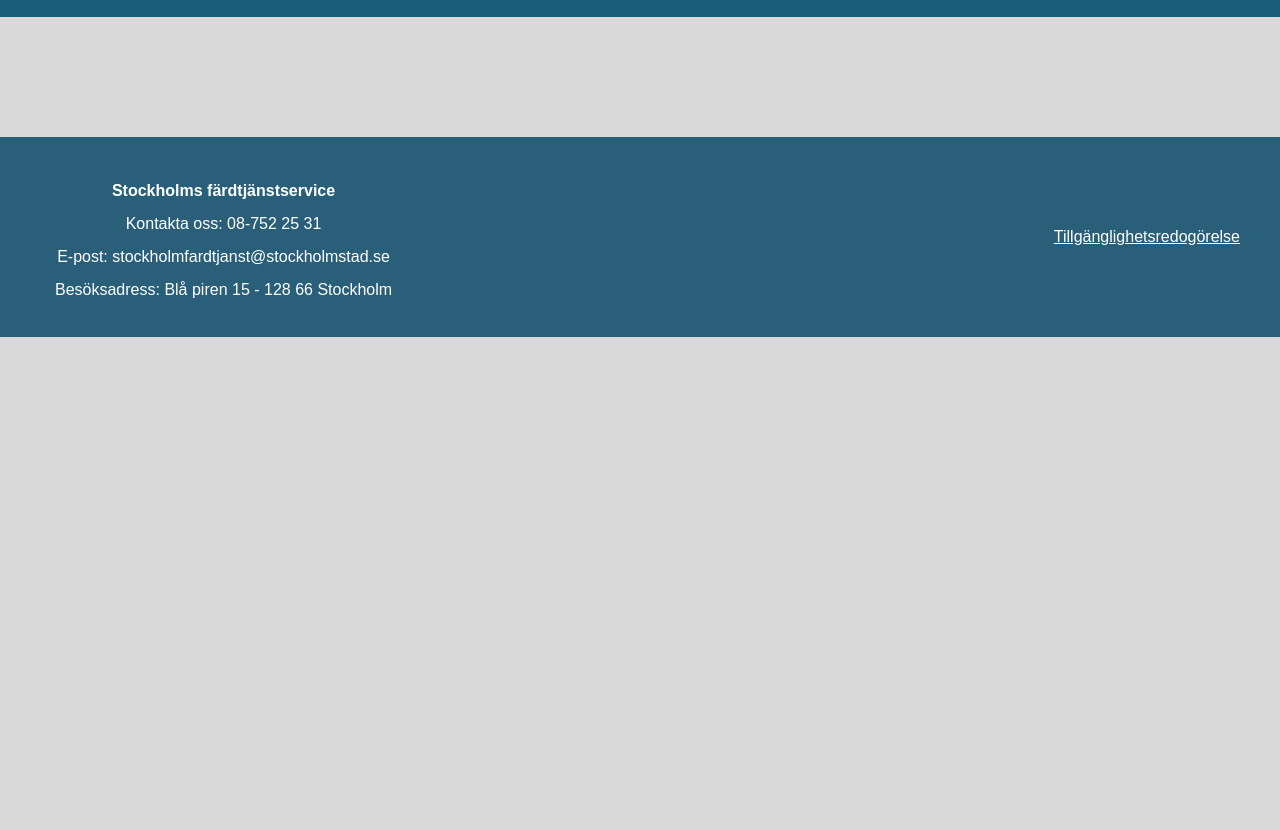
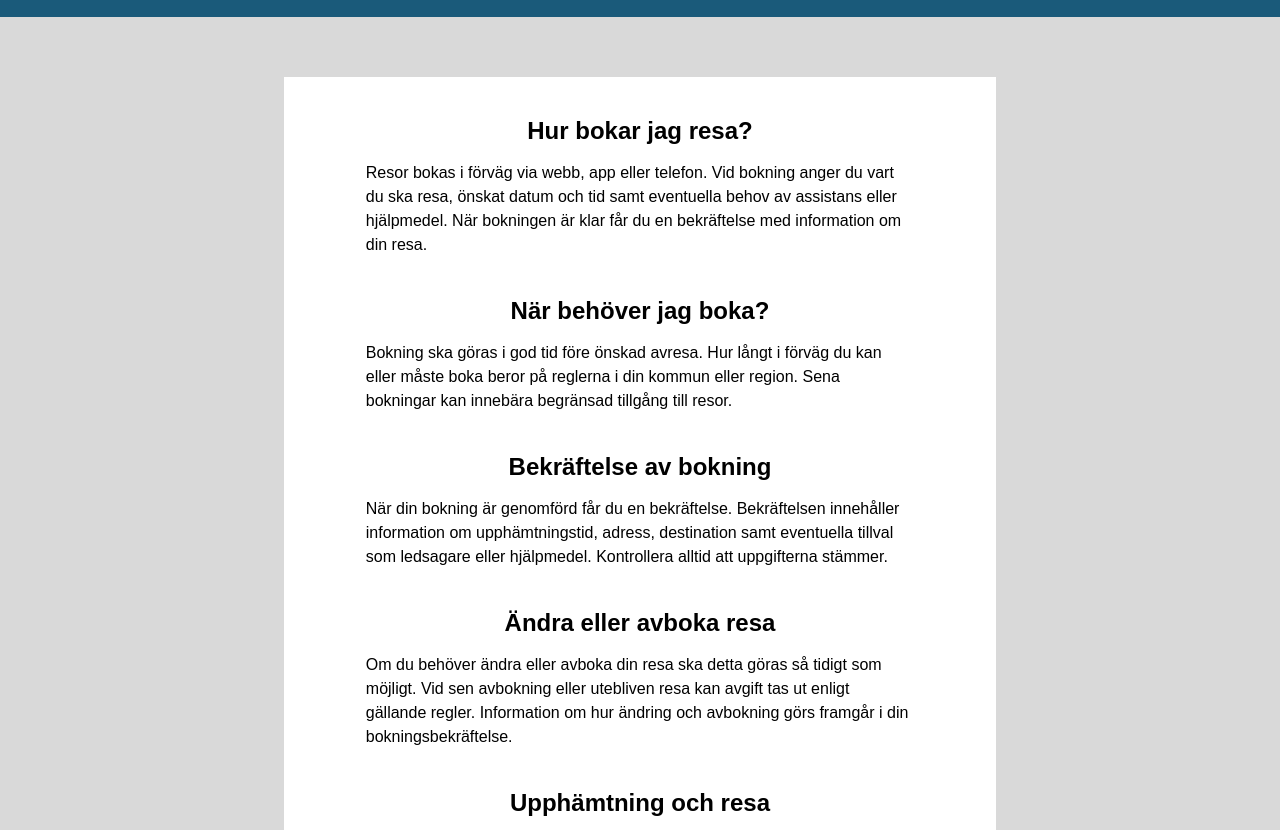
Before and after one commit to SusannaCarlsson90/projektuppgiftwebbanvand, a plain HTML site: page hurbokar.html in a window 1280 px wide. Shown: the part 97-927 px from the top of the page. Before the commit the page ends 800 px from the top, so only its background shows below. Drawn offline with Linux system fonts and the light colour scheme.

Commit message:
lagt till yutterligare sidor

```diff
--- a/css/styles.css
+++ b/css/styles.css
@@ -342,7 +342,33 @@
   border-radius: 0.25rem;
 }
 
+/*INFORMATION*/
+.information {
+  background-color: white;
+ max-width: 80ch;
+ margin: 0 auto; /*centrerar så vita rutan är i mitten*/
+ padding: 2.5rem 1.25rem; /* luft upp/ner och höger/vänster */
 
+}
+
+.information article {
+  margin-bottom: 2.5rem; /*avstånd under varje artikel*/
+  max-width: 65ch;
+  margin-left: auto; /*autocentrerar artikeln tillsammans med margin-right*/
+  margin-right: auto;
+}
+
+.information article h2 {
+  text-align: center;
+  margin-bottom: 1rem;
+}
+
+.information article p {
+  font-size: 1rem;
+  line-height: 1.5; /*radavstånd*/
+  text-align: left;
+
+}
 /* Responsiv design för tablet och mobil */
 @media (max-width: 768px) {
   /* Header och hamburgermeny */
--- a/hurbokar.html
+++ b/hurbokar.html
@@ -32,7 +32,28 @@
   </header>
 
   <main class="hero">
+    <div class="information">
+      <article><h2>Hur bokar jag resa?</h2>
+      <p>Resor bokas i förväg via webb, app eller telefon. Vid bokning anger du vart du ska resa, önskat datum och tid samt eventuella behov av assistans eller hjälpmedel. När bokningen är klar får du en bekräftelse med information om din resa.</p></article>
 
+      <article><h2>När behöver jag boka?</h2>
+       <p>Bokning ska göras i god tid före önskad avresa. Hur långt i förväg du kan eller måste boka beror på reglerna i din kommun eller region. Sena bokningar kan innebära begränsad tillgång till resor.</p></article>
+
+       <article><h2>Bekräftelse av bokning</h2>
+         <p>När din bokning är genomförd får du en bekräftelse. Bekräftelsen innehåller information om upphämtningstid, adress, destination samt eventuella tillval som ledsagare eller hjälpmedel. Kontrollera alltid att uppgifterna stämmer.</p></article>
+
+         <article><h2>Ändra eller avboka resa</h2>
+           <p>Om du behöver ändra eller avboka din resa ska detta göras så tidigt som möjligt. Vid sen avbokning eller utebliven resa kan avgift tas ut enligt gällande regler. Information om hur ändring och avbokning görs framgår i din bokningsbekräftelse.</p></article>
+
+           <article><h2>Upphämtning och resa</h2>
+             <p>Var redo vid upphämtningsplatsen i god tid före bokad tid. Föraren kan komma inom ett tidsintervall runt den angivna upphämtningstiden. Resan kan samordnas med andra resenärer, vilket kan påverka restiden.</p></article>
+
+             <article><h2>Vid frågor eller problem</h2>
+               <p>Om problem uppstår i samband med bokning eller resa, eller om fordonet inte anländer som planerat, ska du kontakta bokningscentralen eller kundservice för färdtjänst i din region.</p></article>
+
+
+
+     </div>
   </main>
 
   <footer>
@@ -43,7 +64,7 @@
       <p>Besöksadress: Blå piren 15 - 128 66 Stockholm</p>
     </div>
     <div class="footer-link">
-      <a href="#tillganglighet">Tillgänglighetsredogörelse</a>
+      <a href="tillganglighet.html">Tillgänglighetsredogörelse</a>
     </div>
   </footer>
 
```
Also changed, not shown: info.html (+22 -0 lines), tillganglighet.html (added).
